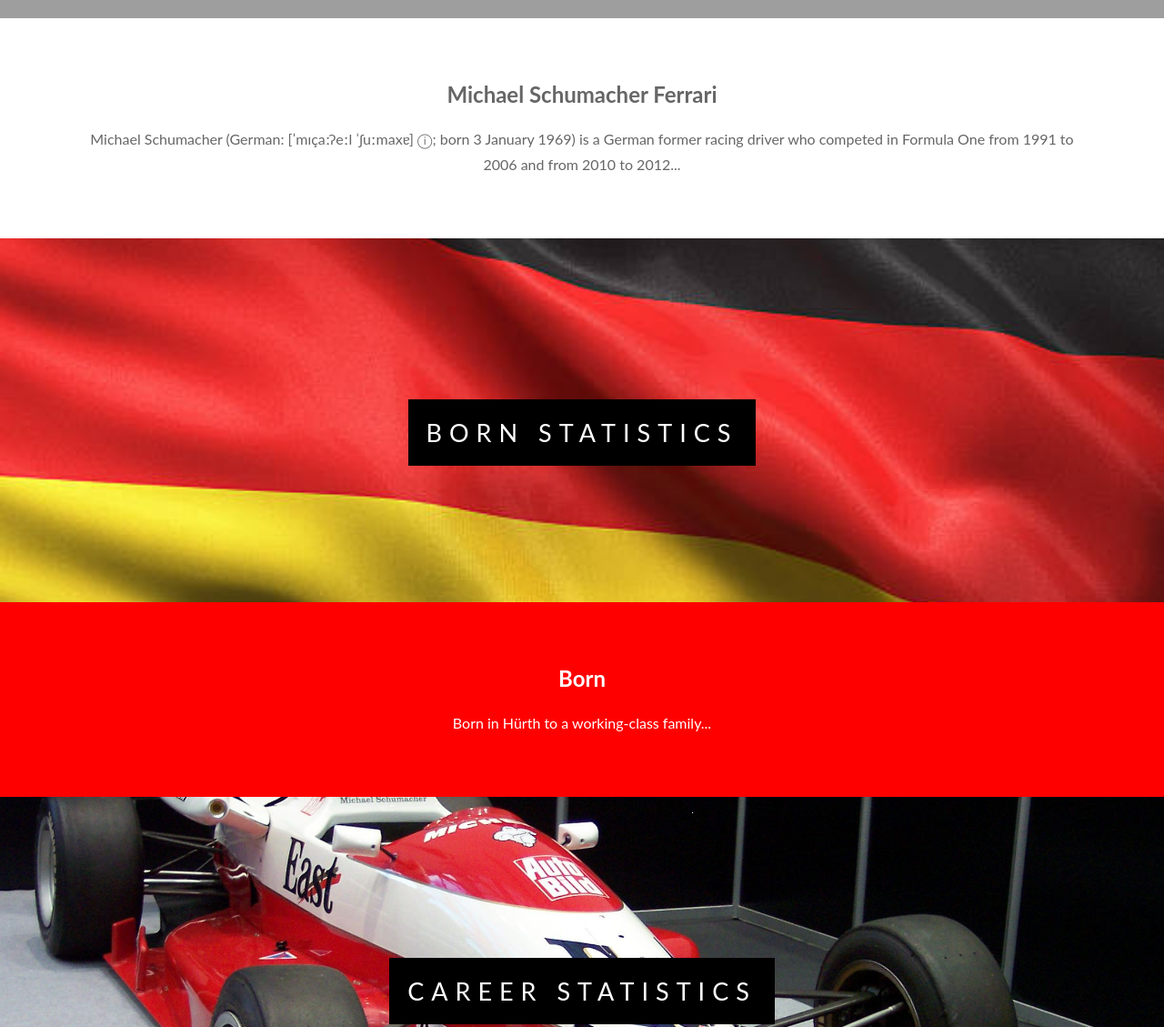
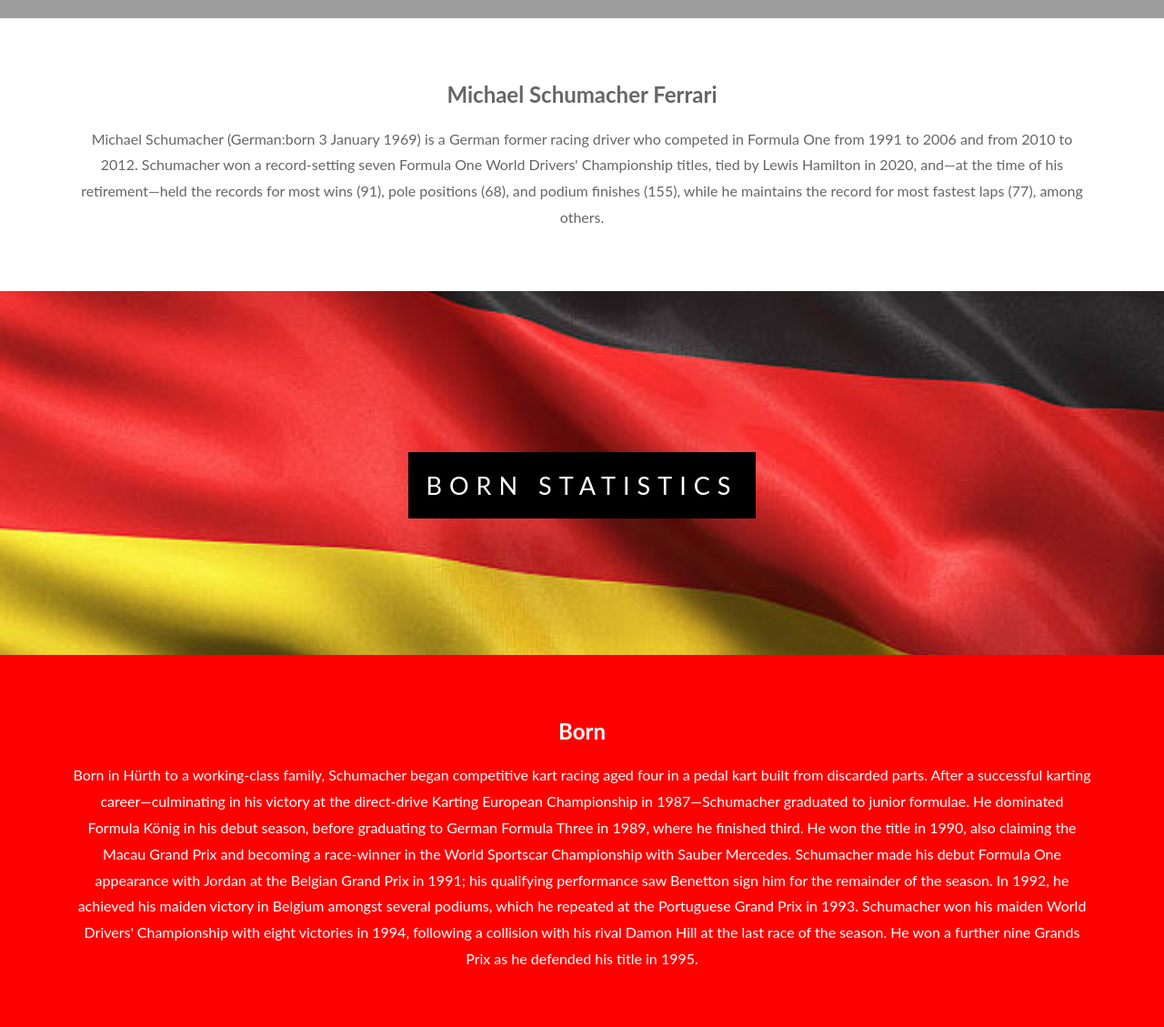
Before and after one commit to rnagesh28/html-css-projects, a plain HTML site: page project4/index.html in a window 1280 px wide. Shown: the part 780-1909 px from the top of the page at 91% size. Drawn offline with Linux system fonts and the light colour scheme; grey boxes are pictures that could not be loaded.

Commit message:
Update index.html

```diff
--- a/project4/index.html
+++ b/project4/index.html
@@ -20,7 +20,8 @@
 
        <section class="section section-high">
        <h2>Michael Schumacher Ferrari</h2>
-       <p>Michael Schumacher (German: [ˈmɪçaːʔeːl ˈʃuːmaxɐ] ⓘ; born 3 January 1969) is a German former racing driver who competed in Formula One from 1991 to 2006 and from 2010 to 2012...</p>
+       <p>Michael Schumacher (German:born 3 January 1969) is a German former racing driver who competed in Formula One from 1991 to 2006 and from 2010 to 2012.
+        Schumacher won a record-setting seven Formula One World Drivers' Championship titles, tied by Lewis Hamilton in 2020, and—at the time of his retirement—held the records for most wins (91), pole positions (68), and podium finishes (155), while he maintains the record for most fastest laps (77), among others.</p>
       </section>
 
       <section class="pimg2">
@@ -33,7 +34,7 @@
 
       <section class="section section-dark">
        <h2>Born</h2>
-       <p>Born in Hürth to a working-class family...</p>
+       <p>Born in Hürth to a working-class family, Schumacher began competitive kart racing aged four in a pedal kart built from discarded parts. After a successful karting career—culminating in his victory at the direct-drive Karting European Championship in 1987—Schumacher graduated to junior formulae. He dominated Formula König in his debut season, before graduating to German Formula Three in 1989, where he finished third. He won the title in 1990, also claiming the Macau Grand Prix and becoming a race-winner in the World Sportscar Championship with Sauber Mercedes. Schumacher made his debut Formula One appearance with Jordan at the Belgian Grand Prix in 1991; his qualifying performance saw Benetton sign him for the remainder of the season. In 1992, he achieved his maiden victory in Belgium amongst several podiums, which he repeated at the Portuguese Grand Prix in 1993. Schumacher won his maiden World Drivers' Championship with eight victories in 1994, following a collision with his rival Damon Hill at the last race of the season. He won a further nine Grands Prix as he defended his title in 1995.</p>
       </section>
 
       <section class="pimg3">
@@ -46,7 +47,7 @@
 
       <section class="section section-dark">
        <h2>SCHUMACHER STATISTICS</h2>
-       <p>Schumacher moved to the struggling Ferrari...</p>
+       <p>In 1995, Schumacher successfully defended his title with Benetton, which now had the same Renault engine as Williams; according to observers, including Peter Wright, Benetton had the better team while Williams had the superior car. Schumacher accumulated 33 more points than second-placed Hill. With Herbert as teammate, he took Benetton to its first Constructors' Championship, breaking the dominance of McLaren and Williams, and became the youngest two-time World Champion in Formula One history.</p>
       </section>
 
       <section class="pimg1">
```
